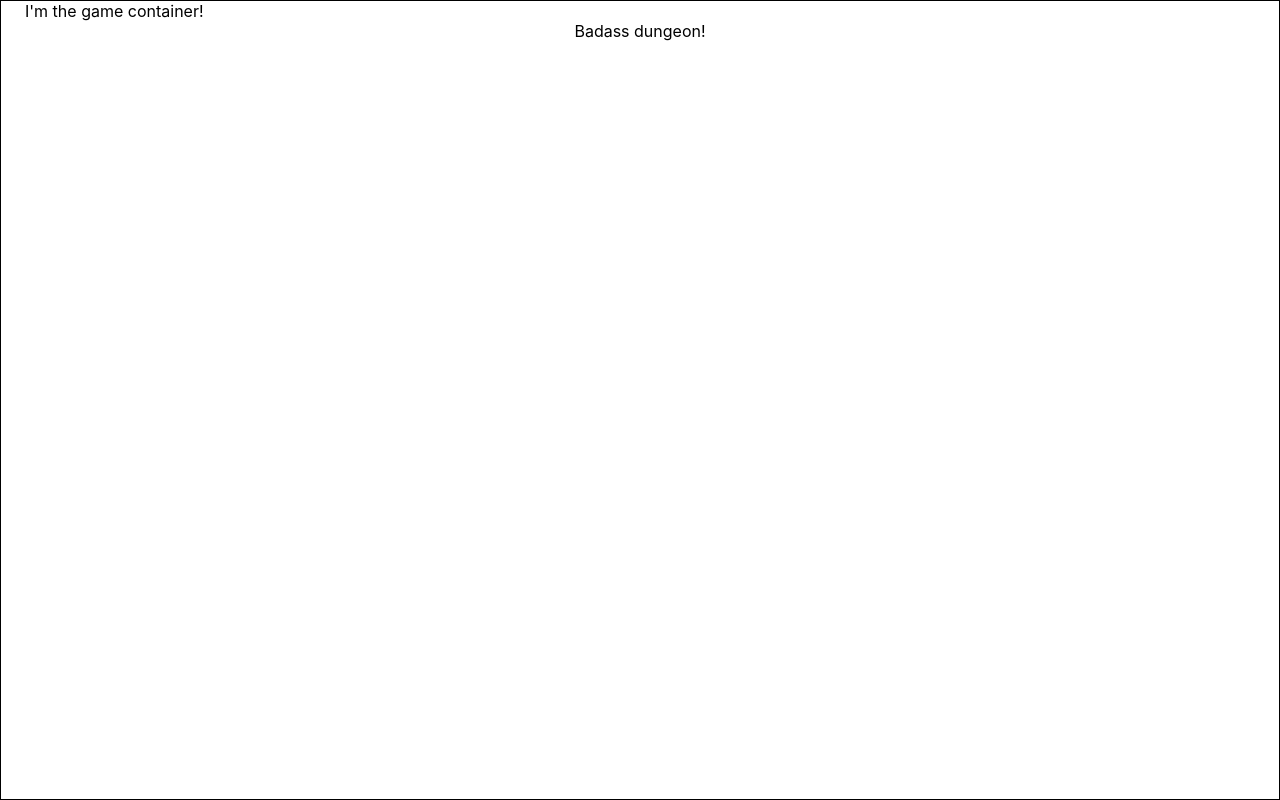
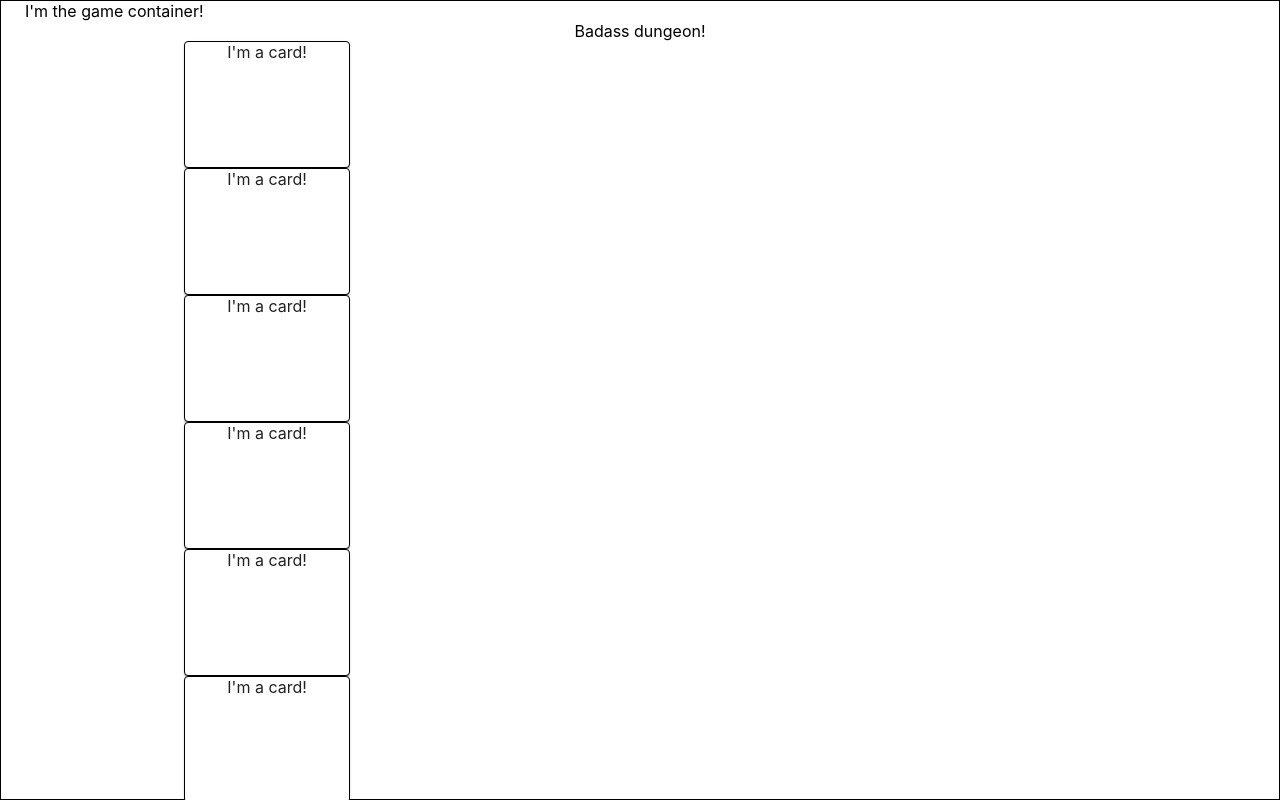
Before and after one commit to arturaszuta/card-warrior, a React (Create React App) app: page / in a window 1280 px wide. Shown: the top 800 px of the page. Built offline with nearby package versions, Linux system fonts and the light colour scheme.

Commit message:
Start setting up Dungeon builder.

```diff
--- a/src/App.css
+++ b/src/App.css
@@ -72,3 +72,9 @@ html, body, #app, #app>div, #root {
 .dungeon-wrapper {
   text-align: center;
 }
+
+.card {
+  width: 18%;
+  height: 125px;
+  border: 1px solid black;
+}
--- /dev/null
+++ b/src/components/Card.tsx
@@ -0,0 +1,23 @@
+import React from "react";
+import  styled  from "styled-components";
+import { Paper } from "@material-ui/core";
+
+const Card = () => {
+
+    const CardStyle = styled.div`
+    font-size: 1.5em;
+    text-align: center;
+    color: palevioletred;
+    border: 1px solid black;
+    height: 100px;
+    width: 20%;
+  `;
+
+    return(
+        <Paper className="card">
+            I'm a card!
+        </Paper>
+    )
+}
+
+export default Card;
--- a/src/components/Dungeon.tsx
+++ b/src/components/Dungeon.tsx
@@ -1,12 +1,33 @@
 import React from "react";
+import { Container } from "@material-ui/core";
+import Card from "./Card";
 
-import { Container } from "@material-ui/core";
+interface IDungeon {
+    size: string;
+  }
 
 
-const Dungeon = () => {
+const Dungeon = (props:IDungeon) => {
+    const { size } = props;
+    let sizeCount;
+
+    const BuildDungeon = (size: string) => {
+        switch(size) {
+            case "small":
+                sizeCount = 50;
+            break;
+        }
+    }
+
+    BuildDungeon(size);
+
+    const cardArray = Array.from(Array(sizeCount).keys());
+    const allCards = cardArray.map(e => <Card key={e}/>)
+
     return(
         <Container className="dungeon-wrapper" maxWidth="md">
             <p>Badass dungeon!</p>
+            {allCards}
         </Container>
     )
 }
--- a/src/components/mainWindow.tsx
+++ b/src/components/mainWindow.tsx
@@ -58,7 +58,7 @@ const MainWindow = (props: any) => {
         // />
         <Container className="main-game-container" maxWidth="lg">
             I'm the game container!
-            <Dungeon />
+            <Dungeon size="small" />
         </Container>
 
     )
```
